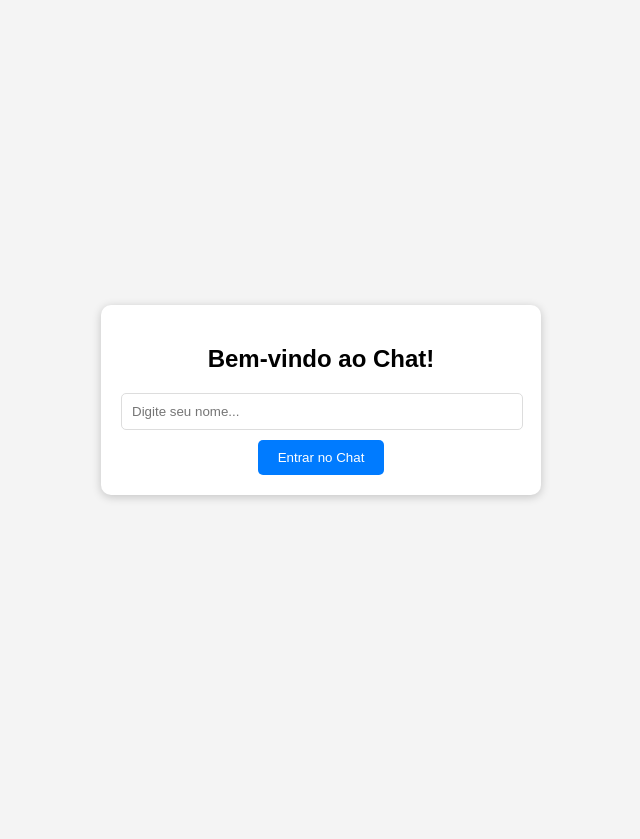
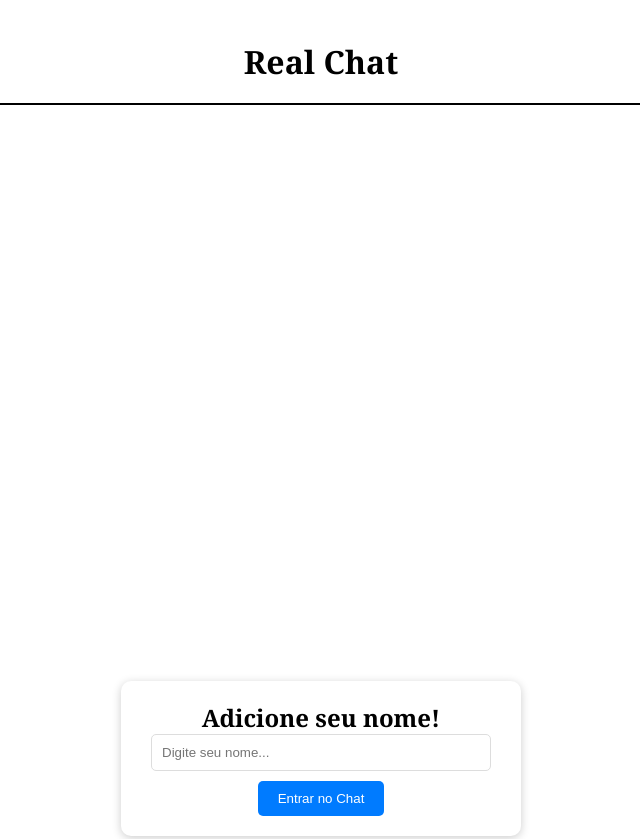
Before and after one commit to K-Reis01/chat-real, a website: page public/index.html in a window 1280 px wide. Shown: the top 839 px of the page, without its empty margins (319-959 px from the left). Before the commit the page ends 800 px from the top, so only its background shows below. Drawn offline with Linux system fonts and the light colour scheme.

Commit message:
Update visual

```diff
--- a/public/index.html
+++ b/public/index.html
@@ -2,15 +2,31 @@
 <html lang="pt-br">
 <head>
 <meta charset="UTF-8">
+<meta name="viewport" content="width=device-width, initial-scale=1.0">
 <title>Login - Chat Público</title>
 <link rel="stylesheet" href="style.css">
 </head>
 <body>
-<div class="login-container">
-    <h2>Bem-vindo ao Chat!</h2>
-    <input id="nickname" type="text" placeholder="Digite seu nome..." />
-    <button id="loginBtn">Entrar no Chat</button>
-</div>
+
+    <header>
+        <h1>Real Chat</h1>
+    </header>
+
+    <main>
+        <section class="log">
+            <div class="login-container">
+                <h2>Adicione seu nome!</h2>
+                <input id="nickname" type="text" placeholder="Digite seu nome..." />
+                <button id="loginBtn">Entrar no Chat</button>
+            </div>
+        </section>
+    </main>
+
+    <footer>
+        <div class="copy">
+        <p>&copy; Kauã Reis, Todos os direitos reservados.</p>
+        </div>
+    </footer>
 
 <script src="login.js"></script>
 </body>
--- a/public/style.css
+++ b/public/style.css
@@ -1,11 +1,39 @@
+* {
+    margin: 0;
+    padding: 0;
+    box-sizing: border-box;
+}
+
 body {
-    font-family: Arial, sans-serif;
-    background-color: #f4f4f4;
+    padding: 40px 5%;
+    text-align: center;
+    background-color: white;
+    height: 100vh;
+    flex-direction: column;
     display: flex;
+    font-family: Cambria, Cochin, Georgia, Times, 'Times New Roman', serif, Courier, monospace;
+}
+
+header {
+    border-bottom: 2px solid black;
+    padding-bottom: 20px;
+}
+
+.log {
+    padding-top: 50%;
+    display: flex;
+    align-items: center;
     justify-content: center;
-    align-items: center;
-    height: 100vh;
-    margin: 0;
+    margin: 0 auto;
+}
+
+footer {
+    padding-top: 60%;
+}
+
+.copy {
+    padding-top: 20px;
+    border-top: 2px solid black;
 }
 
 .login-container, .chat-container {
@@ -13,8 +41,9 @@ body {
     padding: 20px;
     border-radius: 10px;
     box-shadow: 0px 2px 10px rgba(0,0,0,0.2);
-    width: 400px;
     text-align: center;
+    width: 90%;
+    max-width: 400px;
 }
 
 #nickname, #input {
```
Also changed, not shown: public/chat.html (+1 -0 lines).
